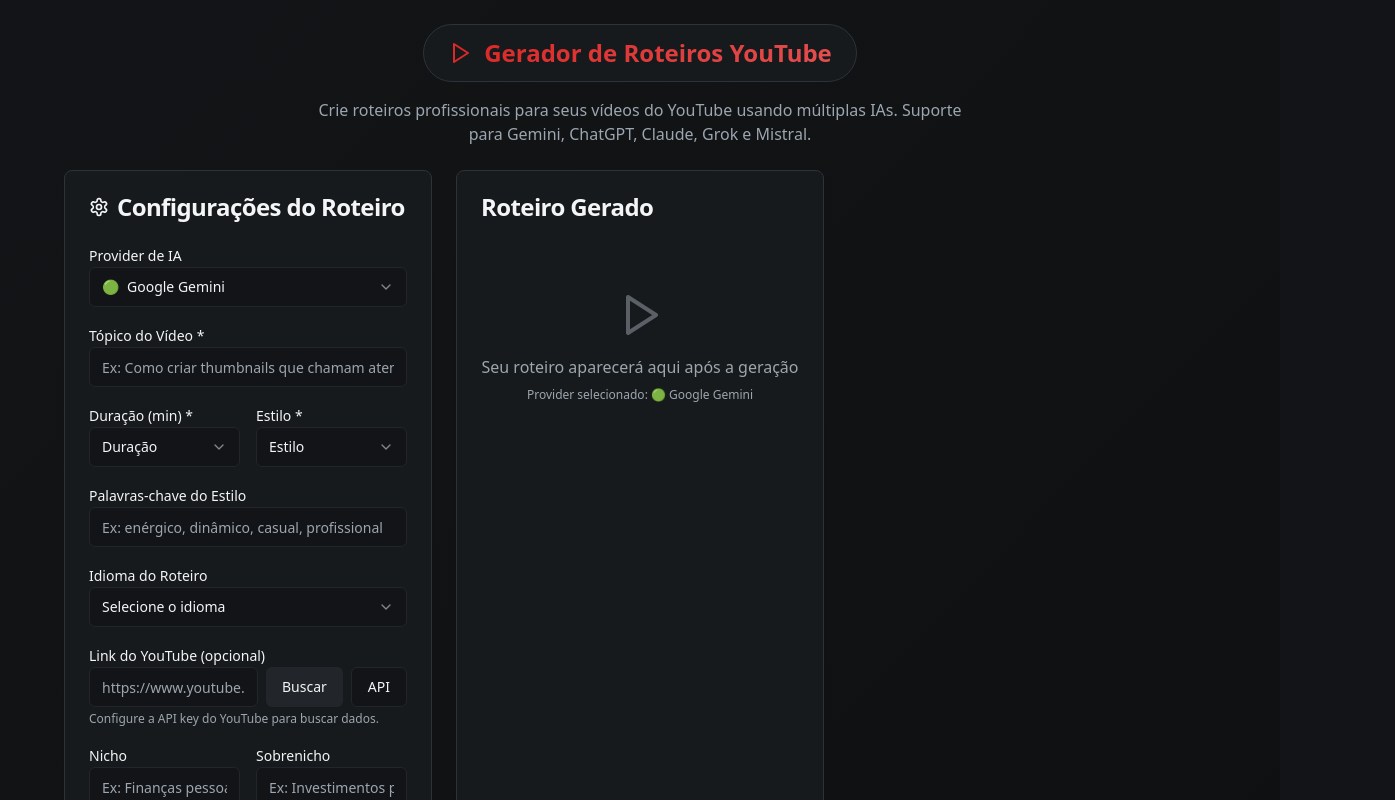
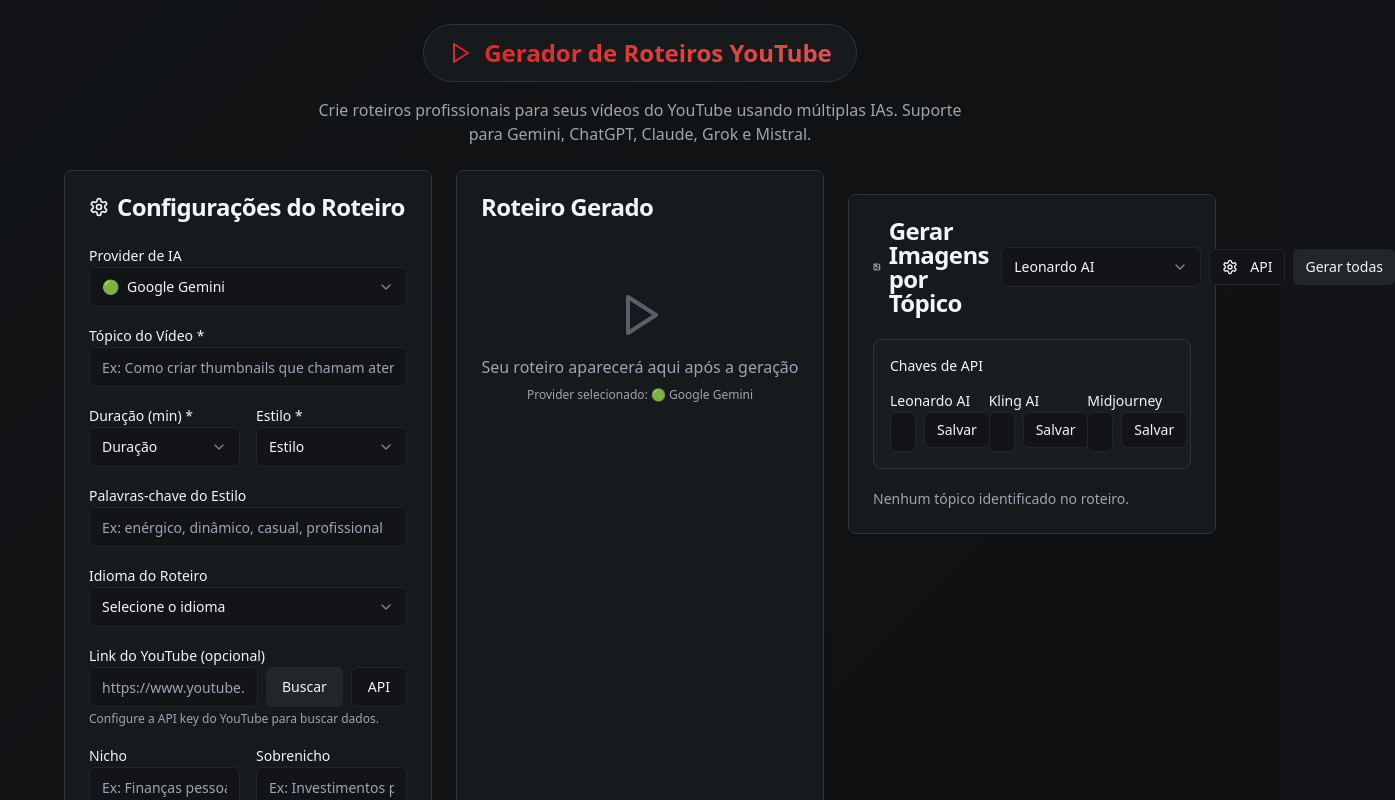
Before and after one commit to MatthewDotti/fvgxbvrfgsg, a React (Vite) app: page / in a window 1280 px wide. Shown: the top 800 px of the page, 1395 px wide, since content can reach past the window. Built offline with nearby package versions, Linux system fonts and the light colour scheme.

Commit message:
Add image generation column
Display the third column for image generation with API fields.

```diff
--- a/src/components/ScriptGenerator.tsx
+++ b/src/components/ScriptGenerator.tsx
@@ -480,11 +480,9 @@ export const ScriptGenerator = () => {
               )}
             </CardContent>
           </Card>
-          {generatedScript && (
-            <div>
-              <ImageGenerationSection script={generatedScript} />
-            </div>
-          )}
+          <div>
+            <ImageGenerationSection script={generatedScript || ""} />
+          </div>
         </div>
       </div>
 
--- a/src/components/images/ImageGenerationSection.tsx
+++ b/src/components/images/ImageGenerationSection.tsx
@@ -189,7 +189,7 @@ export function ImageGenerationSection({ script }: ImageGenerationSectionProps)
     }
   };
 
-  if (!script) return null;
+  // Render mesmo sem script para exibir campos de API
 
   return (
     <section className="mt-6">
```
